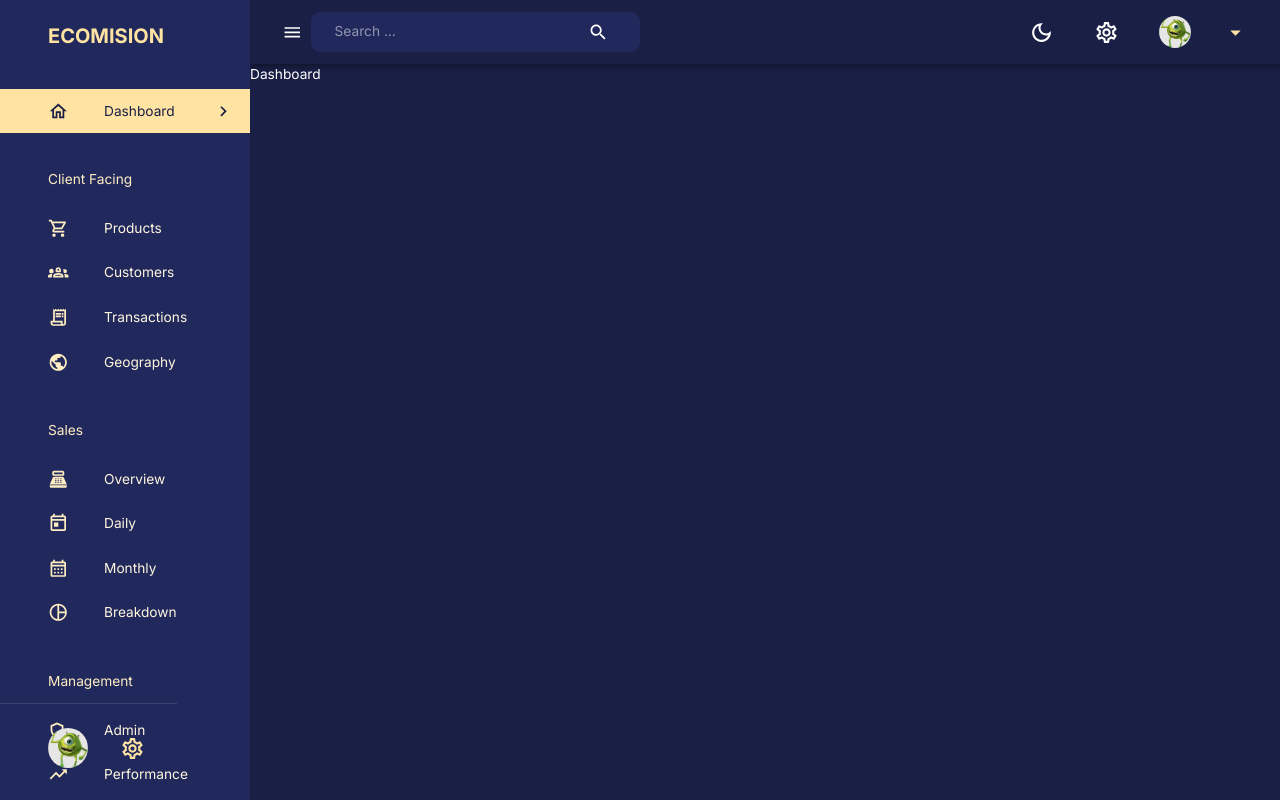
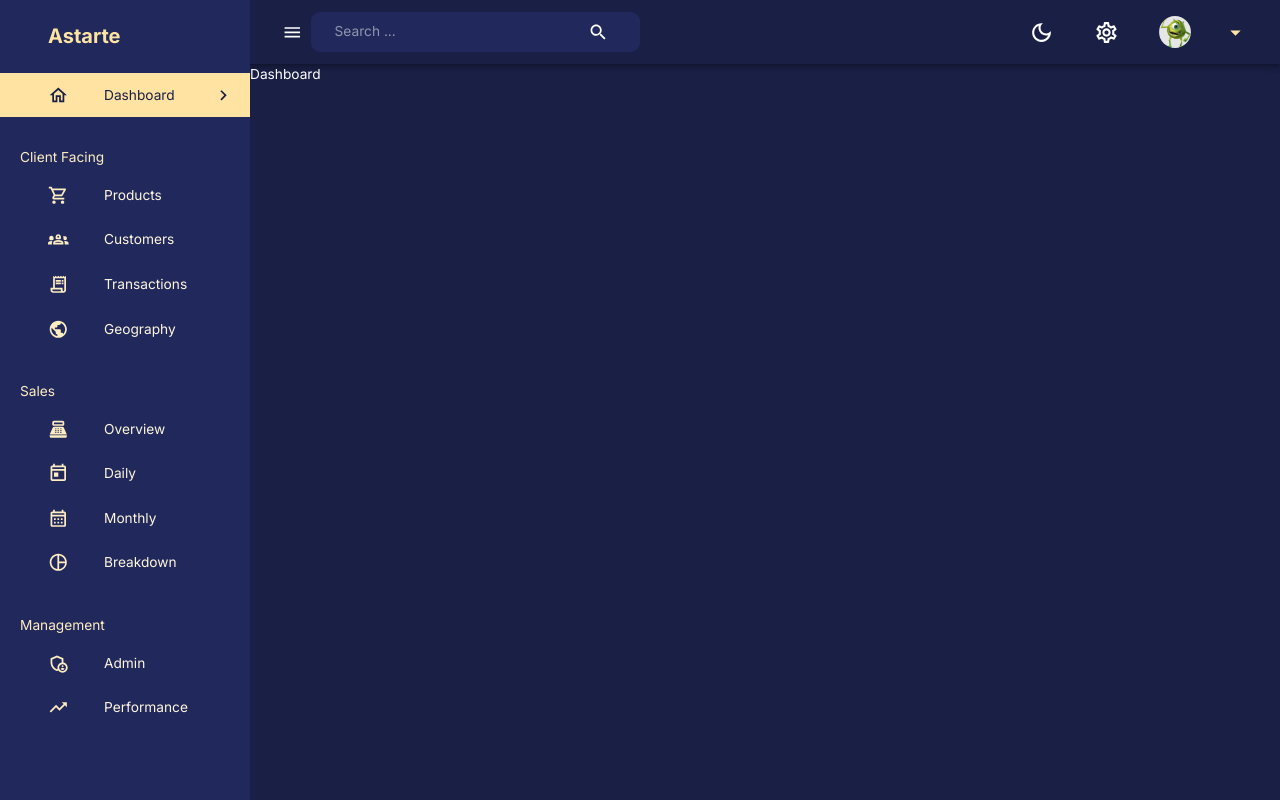
Before and after one commit to mohamadlaqees/AstarteDashboard, a React (Vite) app in the folder client/: page /dashboard in a window 1280 px wide. Built offline with nearby package versions, Linux system fonts and the light colour scheme; no server answers.

Commit message:
modify sideBar size

```diff
--- a/client/src/components/Sidebar.jsx
+++ b/client/src/components/Sidebar.jsx
@@ -126,11 +126,11 @@ const Sidebar = ({
           }}
         >
           <Box width="100%">
-            <Box m="1.5rem 2rem 2rem 3rem">
+            <Box m="1.5rem 1rem 1rem 3rem">
               <FlexBetween color={theme.palette.secondary.main}>
                 <Box display="flex" alignItems="center" gap="0.5rem">
                   <Typography variant="h4" fontWeight="bold">
-                    ECOMISION
+                    Astarte
                   </Typography>
                 </Box>
                 {!isNonMobile && (
@@ -144,7 +144,7 @@ const Sidebar = ({
               {navItems.map(({ text, icon }) => {
                 if (!icon) {
                   return (
-                    <Typography key={text} sx={{ m: "2.25rem 0 1rem  3rem" }}>
+                    <Typography key={text} sx={{ m: "30px 0 5px 20px " }}>
                       {text}
                     </Typography>
                   );
@@ -190,7 +190,16 @@ const Sidebar = ({
               })}
             </List>
           </Box>
-          <Box position="absolute" bottom="2rem">
+        </Drawer>
+      )}
+    </Box>
+  );
+};
+
+export default Sidebar;
+
+{
+  /* <Box position="absolute" bottom="2rem">
 <Divider />
 <FlexBetween textTransform="none" gap="1rem" m="1.5rem 2rem 0 3rem">
   <Box
@@ -222,11 +231,5 @@ const Sidebar = ({
     sx={{ color: theme.palette.secondary[300], fontSize: "25px" }}
   />
 </FlexBetween>
-          </Box>
-        </Drawer>
-      )}
-    </Box>
-  );
-};
-
-export default Sidebar;
+</Box> */
+}
```
Lines whose indentation alone changed are shown as unchanged.
